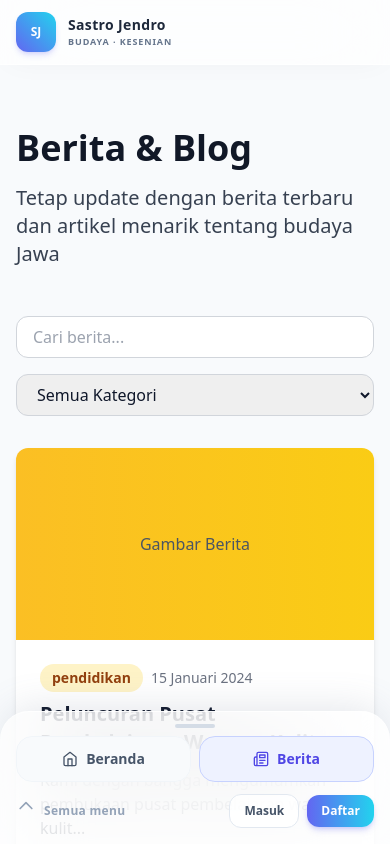
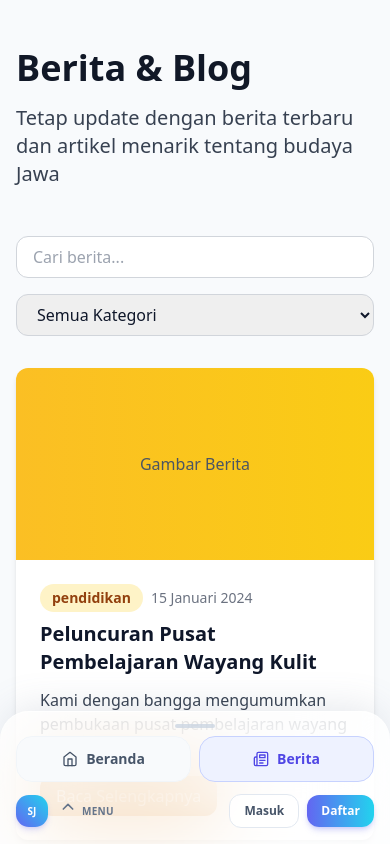
Before and after one commit to juanryz/sastro, a Nuxt app: page /berita in a window 390 px wide. Shown: the top 844 px of the page. Built offline with nearby package versions, Linux system fonts and the light colour scheme.

Commit message:
puspuspuspusss

```diff
--- a/layouts/default.vue
+++ b/layouts/default.vue
@@ -1,22 +1,18 @@
 <template>
   <div class="min-h-screen bg-slate-50 text-slate-900 pb-28 relative overflow-x-hidden">
 
-    <!-- ==================== TOP LOGO HEADER (visible except on home) ==================== -->
-    <header v-if="route.path !== '/'" class="fixed top-0 left-0 right-0 z-40 bg-white/70 backdrop-blur-2xl border-b border-white/60 shadow-[0_4px_30px_-10px_rgba(0,0,0,0.05)]">
-      <div class="max-w-6xl mx-auto px-4 sm:px-6 lg:px-8 py-3 flex items-center gap-3 relative">
-        <NuxtLink to="/" class="flex items-center gap-3 group">
-          <div class="w-10 h-10 rounded-xl bg-gradient-to-tr from-indigo-500 to-cyan-400 flex items-center justify-center text-xs font-black text-white shadow-md shadow-indigo-500/20 group-hover:shadow-lg transition">SJ</div>
-          <div>
-            <p class="text-sm font-extrabold text-slate-800 tracking-wide">Sastro Jendro</p>
-            <p class="text-[9px] font-bold text-slate-500 tracking-widest uppercase">Budaya · Kesenian</p>
-          </div>
-        </NuxtLink>
-      </div>
-    </header>
 
     <!-- ==================== DESKTOP DOCK ==================== -->
-    <header class="fixed bottom-5 left-1/2 -translate-x-1/2 z-50 hidden md:block">
+    <header class="fixed bottom-5 left-1/2 -translate-x-1/2 z-50 hidden md:block w-max max-w-full px-4">
       <div class="rounded-[1.8rem] backdrop-blur-2xl bg-white/70 shadow-[0_8px_40px_-8px_rgba(100,116,139,0.25)] border border-white/80 px-2 py-1.5 flex items-center gap-0.5">
+
+        <!-- Logo on left -->
+        <NuxtLink to="/" class="flex items-center gap-2 group ml-2 mr-3 pointer-events-auto">
+          <div class="w-8 h-8 rounded-[0.8rem] bg-gradient-to-tr from-indigo-500 to-cyan-400 flex items-center justify-center text-[10px] font-black text-white shadow-md shadow-indigo-500/20 group-hover:shadow-lg transition">SJ</div>
+          <p class="text-xs font-extrabold text-slate-800 tracking-wide hidden lg:block">Sastro Jendro</p>
+        </NuxtLink>
+        <div class="w-px h-5 bg-slate-200 mr-1.5 hidden lg:block"></div>
+
         <NuxtLink v-for="item in navItems" :key="item.to" :to="item.to"
           :class="isActive(item.to) ? 'bg-indigo-50 text-indigo-600' : 'text-slate-500 hover:text-slate-800 hover:bg-slate-100/80'"
           class="group relative px-4 py-2.5 rounded-[1.2rem] text-[13px] font-semibold tracking-wide transition-all duration-300">
@@ -56,10 +52,15 @@
           </div>
           <!-- Expand Arrow + Auth -->
           <div class="flex items-center justify-between">
-            <button @click="mobileExpanded = true" class="flex items-center gap-2 text-slate-400 active:scale-95 transition-transform">
-              <svg class="w-5 h-5 animate-bounce" fill="none" viewBox="0 0 24 24" stroke="currentColor"><path stroke-linecap="round" stroke-linejoin="round" stroke-width="2" d="M5 15l7-7 7 7" /></svg>
-              <span class="text-xs font-bold tracking-wide">Semua menu</span>
-            </button>
+            <div class="flex items-center gap-3">
+              <NuxtLink to="/" class="w-8 h-8 flex-shrink-0 rounded-[0.8rem] bg-gradient-to-tr from-indigo-500 to-cyan-400 flex items-center justify-center text-[10px] font-black text-white shadow-md shadow-indigo-500/20 active:scale-95 transition-transform">SJ</NuxtLink>
+              <button @click="mobileExpanded = true" class="flex flex-col items-start text-slate-500 active:scale-95 transition-transform">
+                <div class="flex items-center gap-1.5">
+                  <svg class="w-4 h-4 animate-bounce" fill="none" viewBox="0 0 24 24" stroke="currentColor"><path stroke-linecap="round" stroke-linejoin="round" stroke-width="2.5" d="M5 15l7-7 7 7" /></svg>
+                  <span class="text-[10px] font-bold tracking-wide uppercase">Menu</span>
+                </div>
+              </button>
+            </div>
             <div class="flex items-center gap-2">
               <NuxtLink to="/member/login" class="rounded-xl border border-slate-200 bg-white/80 px-3.5 py-2 text-xs font-bold text-slate-600 active:scale-95 transition-transform">Masuk</NuxtLink>
               <NuxtLink to="/register" class="rounded-xl bg-gradient-to-r from-indigo-500 to-cyan-400 px-3.5 py-2 text-xs font-bold text-white shadow-md shadow-indigo-500/25 active:scale-95 transition-transform">Daftar</NuxtLink>
--- a/pages/berita/index.vue
+++ b/pages/berita/index.vue
@@ -1,5 +1,5 @@
 <template>
-  <div class="max-w-7xl mx-auto px-4 sm:px-6 lg:px-8 pt-32 pb-12">
+  <div class="max-w-7xl mx-auto px-4 sm:px-6 lg:px-8 py-12">
     <!-- Page Header -->
     <div class="mb-12">
       <h1 class="text-4xl font-bold text-gray-900 mb-4">Berita & Blog</h1>
--- a/pages/kontak/index.vue
+++ b/pages/kontak/index.vue
@@ -1,5 +1,5 @@
 <template>
-  <div class="max-w-7xl mx-auto px-4 sm:px-6 lg:px-8 pt-32 pb-12">
+  <div class="max-w-7xl mx-auto px-4 sm:px-6 lg:px-8 py-12">
     <!-- Page Header -->
     <div class="mb-12">
       <h1 class="text-4xl font-bold text-gray-900 mb-4">Hubungi Kami</h1>
--- a/pages/koperasi/index.vue
+++ b/pages/koperasi/index.vue
@@ -1,5 +1,5 @@
 <template>
-  <div class="max-w-6xl mx-auto px-4 sm:px-6 lg:px-8 pt-32 pb-16">
+  <div class="max-w-6xl mx-auto px-4 sm:px-6 lg:px-8 pt-16 pb-16">
     <div class="text-center mb-16">
       <h1 class="text-4xl font-bold text-slate-900">Koperasi Sastro Jendro</h1>
       <p class="mt-4 text-lg text-slate-600">Pemberdayaan ekonomi anggota melalui semangat gotong royong.</p>
--- a/pages/struktur/index.vue
+++ b/pages/struktur/index.vue
@@ -1,5 +1,5 @@
 <template>
-  <div class="max-w-7xl mx-auto px-4 sm:px-6 lg:px-8 pt-32 pb-12">
+  <div class="max-w-7xl mx-auto px-4 sm:px-6 lg:px-8 py-12">
     <!-- Page Header -->
     <div class="mb-12">
       <h1 class="text-4xl font-bold text-gray-900 mb-4">Struktur Organisasi</h1>
--- a/pages/yayasan/index.vue
+++ b/pages/yayasan/index.vue
@@ -1,5 +1,5 @@
 <template>
-  <div class="max-w-6xl mx-auto px-4 sm:px-6 lg:px-8 pt-32 pb-16">
+  <div class="max-w-6xl mx-auto px-4 sm:px-6 lg:px-8 pt-16 pb-16">
     <div class="text-center mb-16">
       <h1 class="text-4xl font-bold text-slate-900">Yayasan Sastro Jendro</h1>
       <p class="mt-4 text-lg text-slate-600">Mewujudkan visi sosial dan pelestarian budaya secara berkelanjutan.</p>
```
